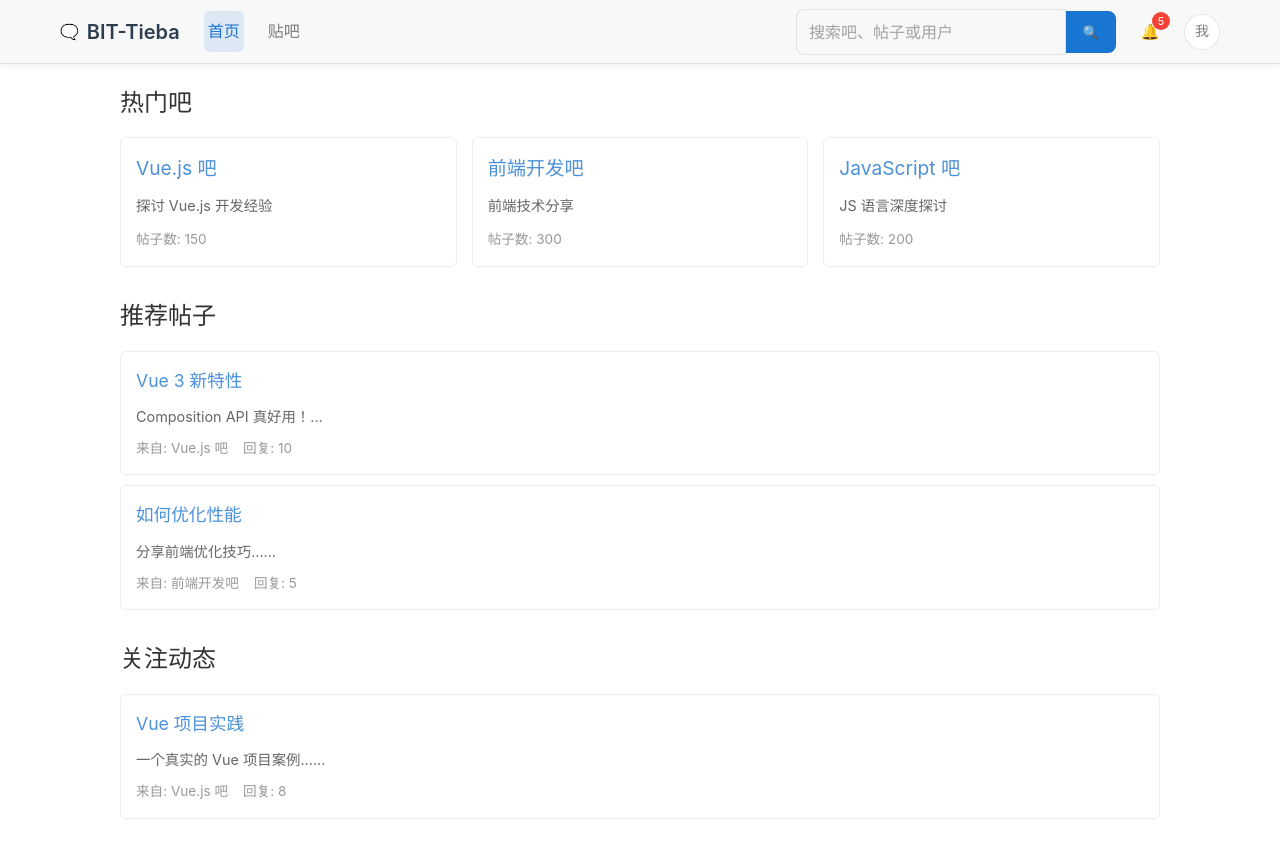
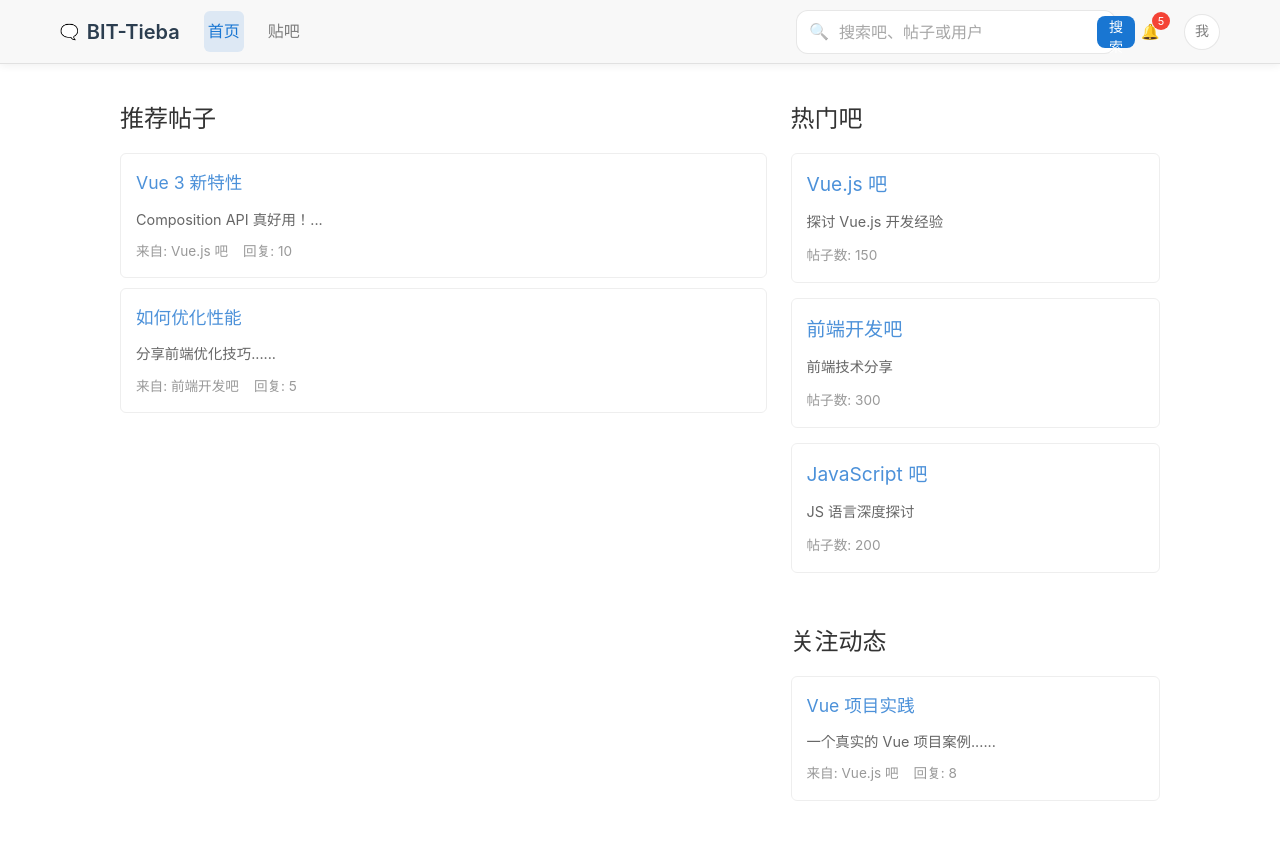
Before and after one commit to macmbc/bit-tieba, a Vue app: page /home in a window 1280 px wide. Shown: the top 858 px of the page. Built offline with nearby package versions, Linux system fonts and the light colour scheme; sample sign-in values are in the browser's storage; the HTML template or start-up script is replaced by a standard one.

Commit message:
feat: refine search bar and home layout

```diff
--- a/src/components/SearchBar.vue
+++ b/src/components/SearchBar.vue
@@ -1,13 +1,16 @@
 <template>
-  <div class="search-bar">
+  <form class="search-bar" role="search" @submit.prevent="handleSearch">
+    <span class="icon" aria-hidden="true">🔍</span>
     <input
       v-model="searchQuery"
+      type="search"
+      class="search-input"
       placeholder="搜索吧、帖子或用户"
-      @input="handleSearch"
-      class="search-input"
+      autocomplete="off"
+      maxlength="50"
     />
-    <button class="search-btn">🔍</button>
-  </div>
+    <button type="submit" class="search-btn">搜索</button>
+  </form>
 </template>
 
 <script lang="ts" setup>
@@ -28,7 +31,18 @@ const handleSearch = () => {
 .search-bar {
   display: flex;
   align-items: center;
-  margin-bottom: var(--sp-5);
+  gap: var(--sp-2);
+  height: 44px;
+  padding: 0 var(--sp-3);
+  border: 1px solid var(--color-border);
+  border-radius: var(--radius-lg);
+  background: var(--color-background);
+  transition: border-color var(--ease-fast) ease, box-shadow var(--ease-fast) ease;
+}
+
+.search-bar:focus-within {
+  border-color: var(--color-brand);
+  box-shadow: 0 0 0 3px color-mix(in srgb, var(--color-brand) 15%, transparent);
 }
 
 .icon {
@@ -37,13 +51,10 @@ const handleSearch = () => {
 }
 
 .search-input {
-  width: 100%;
-  max-width: 500px;
-  padding: var(--sp-3);
-  border: 1px solid var(--color-border);
-  border-radius: var(--radius-md) 0 0 var(--radius-md);
+  flex: 1;
+  border: none;
   font-size: var(--fz-body);
-  background: var(--color-card-bg);
+  background: transparent;
   color: var(--color-text-1);
 }
 
@@ -56,14 +67,16 @@ const handleSearch = () => {
 }
 
 .search-btn {
-  padding: var(--sp-3) var(--sp-4);
-  border: 1px solid var(--color-border);
-  border-left: none;
+  border: none;
+  border-radius: var(--radius-md);
+  padding: 0 var(--sp-3);
+  height: 32px;
+  font-size: var(--fz-sub);
+  font-weight: var(--fw-medium);
   background: var(--color-brand);
   color: #fff;
-  border-radius: 0 var(--radius-md) var(--radius-md) 0;
   cursor: pointer;
-  transition: background var(--ease-fast);
+  transition: transform var(--ease-fast) ease, background-color var(--ease-fast) ease;
 }
 
 .search-btn:hover {
--- a/src/views/HomeView.vue
+++ b/src/views/HomeView.vue
@@ -1,8 +1,14 @@
 <template>
-  <div class="home">
-    <HotForums :forums="hotForums" />
-    <HotPosts :posts="hotPosts" />
-    <FollowedPosts v-if="isLoggedIn" :posts="followedPosts" />
+  <div class="home two-col-page">
+    <div class="layout-grid">
+      <section class="col feed-col" aria-label="推荐帖子">
+        <HotPosts :posts="hotPosts" />
+      </section>
+      <aside class="col aside-col" aria-label="热门与关注">
+        <HotForums :forums="hotForums" />
+        <FollowedPosts v-if="isLoggedIn" :posts="followedPosts" />
+      </aside>
+    </div>
   </div>
 </template>
 
@@ -12,9 +18,9 @@ import { useUserStore } from '@/stores/user'
 import { getHotForums, getHotPosts, getFollowedPosts } from '@/api/forumApi'
 import type { Forum, Post } from '@/types'
 
-import HotForums from '@/components/HotForums.vue'
 import HotPosts from '@/components/HotPosts.vue'
 import FollowedPosts from '@/components/FollowedPosts.vue'
+import HotForums from '@/components/HotForums.vue'
 
 // 模拟用户登录状态
 const userStore = useUserStore()
@@ -40,7 +46,7 @@ onMounted(async () => {
     console.error('Failed to load data:', error)
   }
 
-  console.log(followedPosts.value)
+  // TODO: 接入骨架屏或空状态提示
 })
 </script>
 
@@ -51,9 +57,32 @@ onMounted(async () => {
   padding: 0;
 }
 
-@media (max-width: 576px) {
-  .home {
-    padding: 0;
+.layout-grid {
+  display: grid;
+  grid-template-columns: minmax(0, 7fr) minmax(280px, 4fr);
+  gap: var(--sp-6);
+  padding-top: var(--sp-4);
+}
+
+.col {
+  display: flex;
+  flex-direction: column;
+  gap: var(--sp-5);
+}
+
+.aside-col {
+  position: sticky;
+  top: calc(64px + var(--sp-4));
+  align-self: flex-start;
+}
+
+@media (max-width: 1024px) {
+  .layout-grid {
+    grid-template-columns: 1fr;
+  }
+
+  .aside-col {
+    position: static;
   }
 }
 </style>
```
